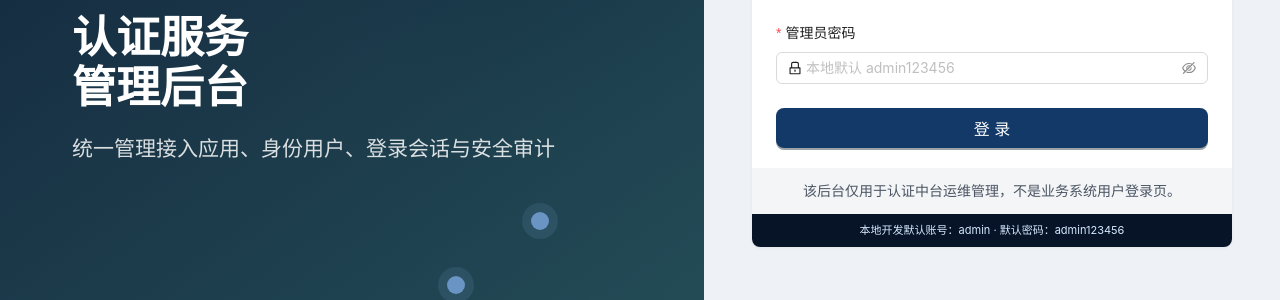
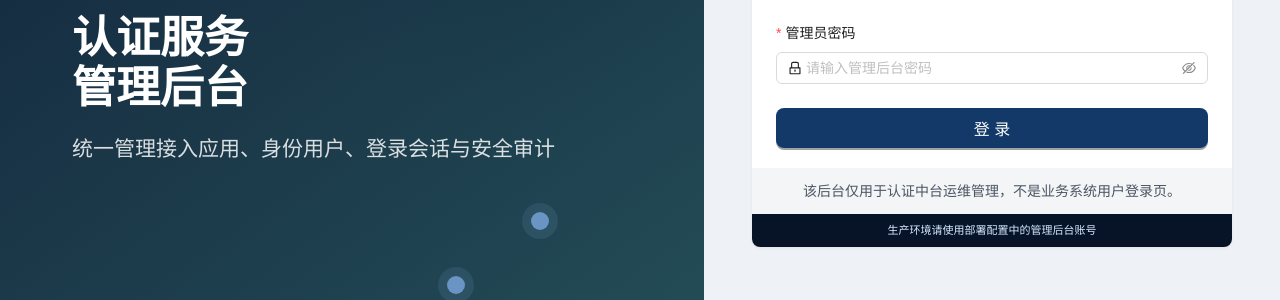
Before and after one commit to HallelujahR/open-wallet-auth, a React (Vite) app in the folder admin-web/: page /login in a window 1280 px wide. Shown: the part 362-662 px from the top of the page. Built offline with nearby package versions, Linux system fonts and the light colour scheme; no server answers.

Commit message:
fix(admin): remove default password hint

```diff
--- a/admin-web/src/pages/LoginPage.tsx
+++ b/admin-web/src/pages/LoginPage.tsx
@@ -59,14 +59,14 @@ export function LoginPage() {
               <Input prefix={<UserOutlined />} placeholder="admin" autoComplete="username" />
             </Form.Item>
             <Form.Item label="管理员密码" name="password" rules={[{ required: true, message: "请输入管理员密码" }]}>
-              <Input.Password prefix={<LockOutlined />} placeholder="本地默认 admin123456" autoComplete="current-password" />
+              <Input.Password prefix={<LockOutlined />} placeholder="请输入管理后台密码" autoComplete="current-password" />
             </Form.Item>
             <Button htmlType="submit" type="primary" block size="large" className="login-submit">
               登录
             </Button>
           </Form>
           <div className="login-footnote">该后台仅用于认证中台运维管理，不是业务系统用户登录页。</div>
-          <div className="node-bar">本地开发默认账号：admin · 默认密码：admin123456</div>
+          <div className="node-bar">生产环境请使用部署配置中的管理后台账号</div>
         </Card>
       </section>
     </main>
```
